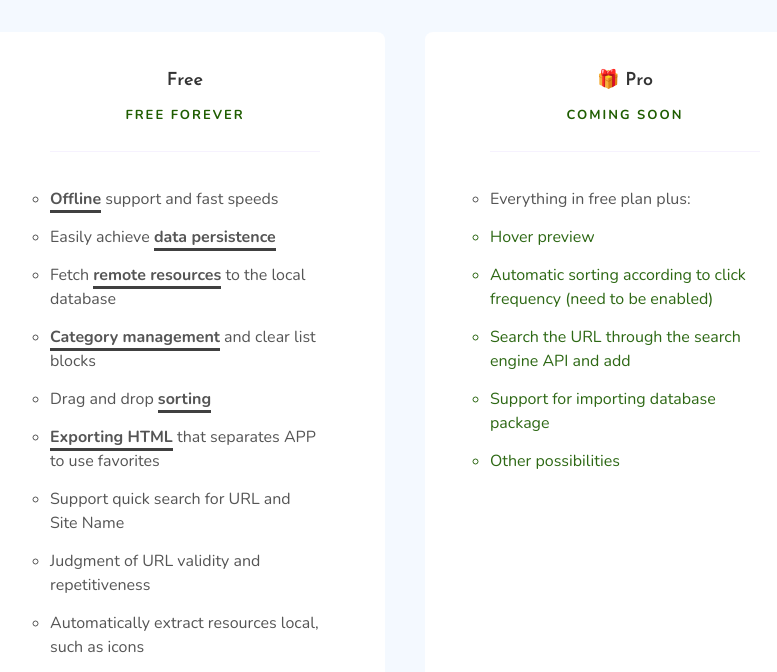
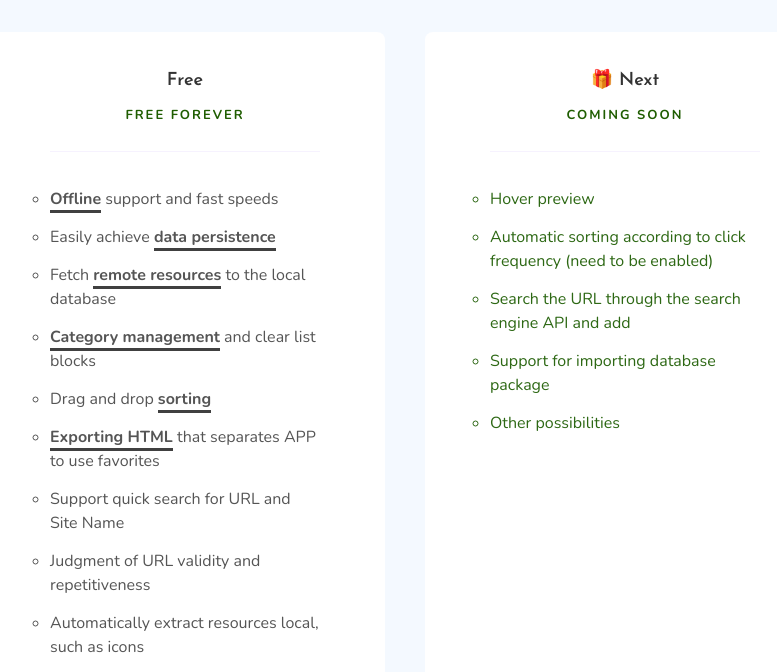
Before and after one commit to xizon/F-Curator-Official-Website, a React app: page index.html in a window 1280 px wide. Shown: the part 2033-2705 px from the top of the page, without its empty margins (235-1012 px from the left). Built offline with nearby package versions, Linux system fonts and the light colour scheme.

Commit message:
update features

```diff
--- a/index.html
+++ b/index.html
@@ -249,14 +249,14 @@
                                 <div class="col-xl-4 col-lg-4" style="margin: 0 20px; background: #fff; border-radius: 8px;">
                                     <div class="price-box text-center mb-30">
                                         <div class="price-header">
-                                            <h4>🎁 Pro</h4>
+                                            <h4>🎁 Next</h4>
                                             <!-- <h2><sup class="dolers">$</sup>10</h2> -->
                                             <span class="sep">Coming Soon</span>
 
                                         </div>
                                         <div class="price-item-list">
                                             <ul class="text-left" style="list-style: circle;">
-                                                <li style="list-style: circle;">Everything in free plan plus: </li>
+                                                <!-- <li style="list-style: circle;">Everything in free plan plus: </li> -->
                                                 <!-- <li style="list-style: circle;">Purchase license, and earn free updates for a lifetime No subscription</li> -->
                                                 <li style="list-style: circle; color: #2d6814;">Hover preview</li>
                                                 <li style="list-style: circle; color: #2d6814;">Automatic sorting according to click frequency (need to be enabled)</li>
```
Also changed, not shown: src/components/_main/index.html (+2 -2 lines).
